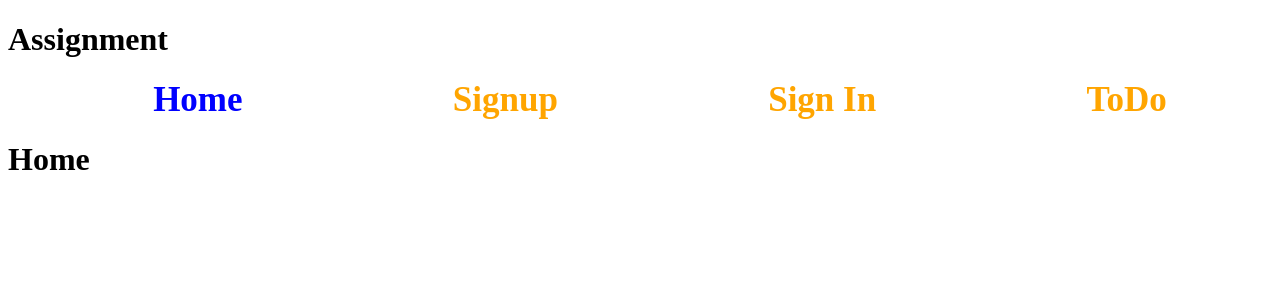
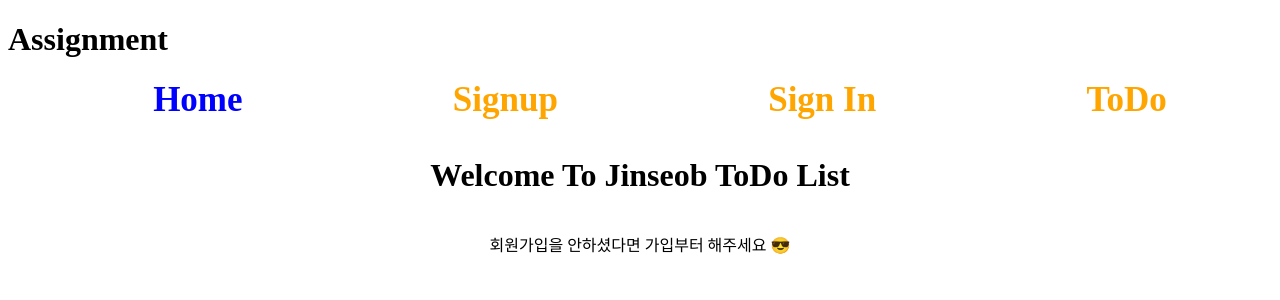
Before and after one commit to seovee/wanted-pre-onboarding-frontend, a React (Create React App) app: page / in a window 1280 px wide. Shown: the top 300 px of the page. Built offline with nearby package versions, Linux system fonts and the light colour scheme.

Commit message:
Container 컴포넌트 생성

```diff
--- /dev/null
+++ b/src/components/Container.jsx
@@ -0,0 +1,13 @@
+import { styled } from "styled-components";
+
+function Container({ children }) {
+  const Container = styled.div`
+    display: flex;
+    flex-direction: column;
+    align-items: center;
+  `;
+
+  return <Container>{children}</Container>;
+}
+
+export default Container;
--- a/src/screens/Home.jsx
+++ b/src/screens/Home.jsx
@@ -1,8 +1,15 @@
+import { styled } from "styled-components";
+import Container from "../components/Container";
+
 function Home() {
+  const HomeTitle = styled.h1``;
+  const HomeComments = styled.p``;
+
   return (
-    <>
-      <h1>Home</h1>
-    </>
+    <Container>
+      <HomeTitle>Welcome To Jinseob ToDo List</HomeTitle>
+      <HomeComments>회원가입을 안하셨다면 가입부터 해주세요 😎</HomeComments>
+    </Container>
   );
 }
 
```
